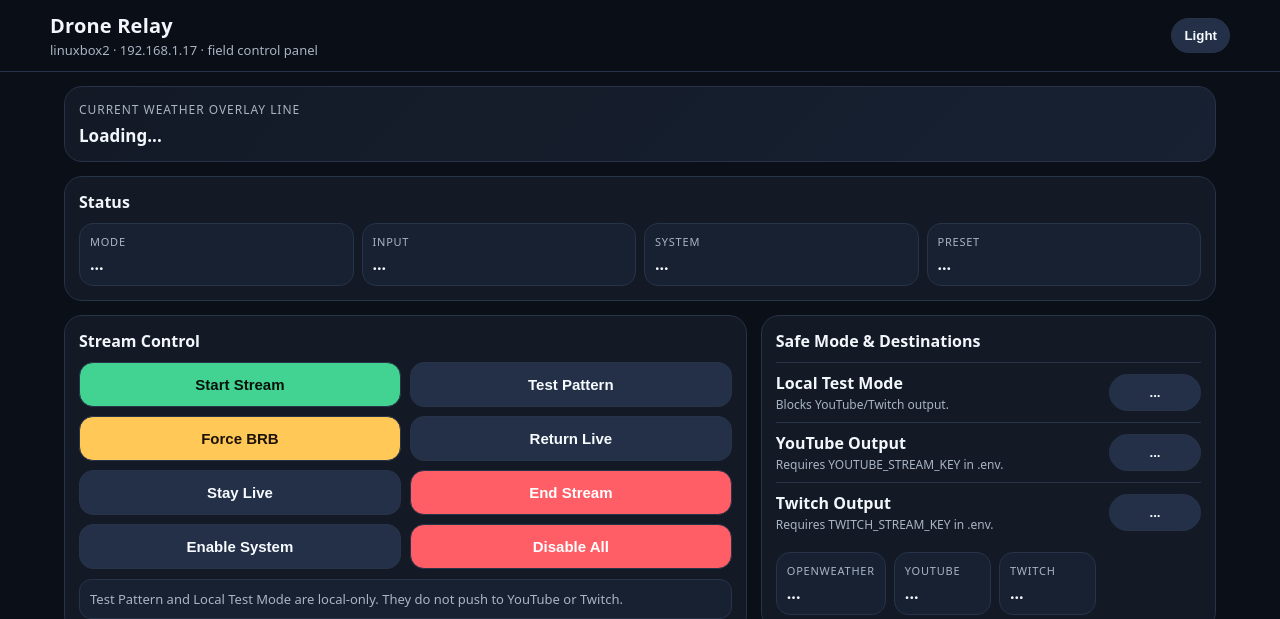
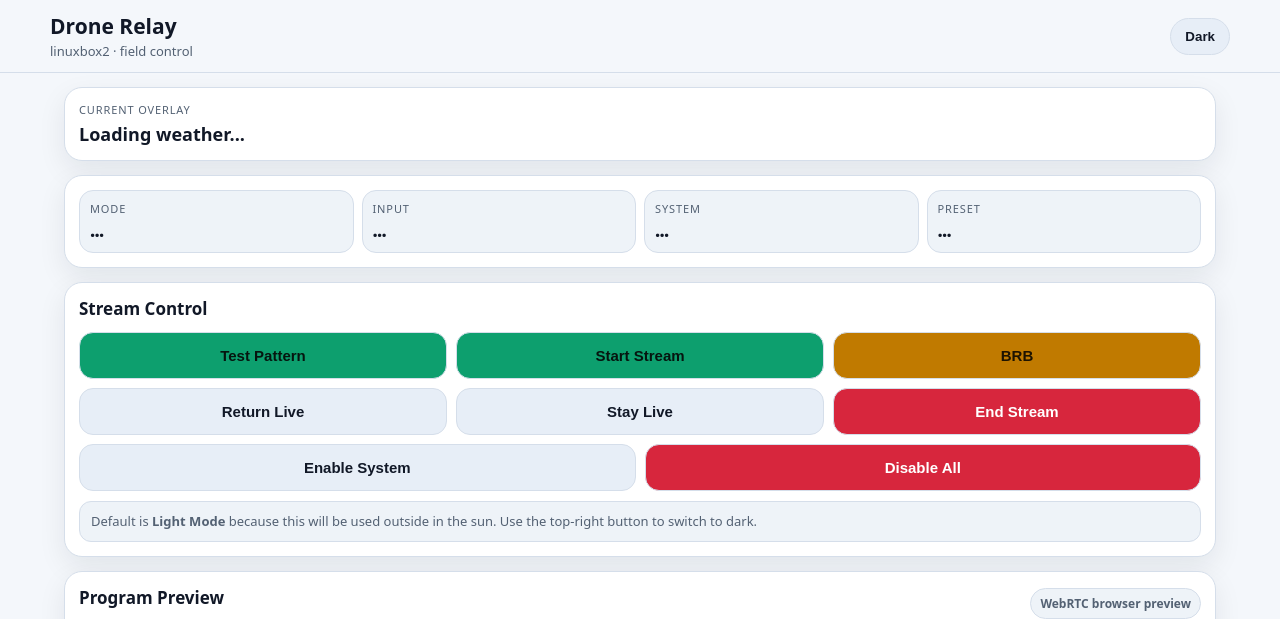
Before and after one commit to jamesking210/drone-relay-docker, a Flask app: page /admin in a window 1280 px wide. Shown: the top 619 px of the page. Run offline with Flask 3, Linux system fonts and the light colour scheme; the visitor is signed in with stand-in values (Sample User, id 1); data that the repository does not hold is empty; parts of the project's set-up code (start-up, migrations or seed data) failed here and were passed over.

Commit message:
Add files via upload

```diff
--- a/app/main.py
+++ b/app/main.py
@@ -379,7 +379,7 @@ def start_ffmpeg(kind: str) -> None:
         audio_filter = f"[{audio_index}:a]volume={volume},aresample=44100[aout]"
     elif kind != "test_pattern" and settings.get("drone_audio_enabled", False):
         # Use drone/BRB audio if present; this can fail if no audio exists, so default is off.
-        audio_filter = "[0:a]aresample=44100[aout]"
+        audio_filter = f"[0:a]volume={float(settings.get('drone_volume', 1.0))},aresample=44100[aout]"
     else:
         cmd += ["-f", "lavfi", "-i", "anullsrc=channel_layout=stereo:sample_rate=44100"]
         audio_filter = f"[{audio_index}:a]aresample=44100[aout]"
--- a/app/static/admin.css
+++ b/app/static/admin.css
@@ -1,4 +1,19 @@
 :root {
+  --bg: #f4f7fb;
+  --panel: #ffffff;
+  --panel2: #eef3f8;
+  --text: #111827;
+  --muted: #536173;
+  --border: #d5deea;
+  --accent: #0d9f6e;
+  --danger: #d7263d;
+  --warn: #c07a00;
+  --button: #e7eef7;
+  --buttonText: #111827;
+  --shadow: 0 10px 28px rgba(15, 23, 42, .08);
+}
+
+:root.dark {
   --bg: #0b0f17;
   --panel: #131a26;
   --panel2: #172132;
@@ -10,212 +25,160 @@
   --warn: #ffc857;
   --button: #233047;
   --buttonText: #f7fbff;
-}
-
-:root.light {
-  --bg: #f5f7fb;
-  --panel: #ffffff;
-  --panel2: #eef3f8;
-  --text: #111827;
-  --muted: #526070;
-  --border: #d7dee8;
-  --accent: #0f9f6e;
-  --danger: #d7263d;
-  --warn: #b7791f;
-  --button: #e6edf5;
-  --buttonText: #111827;
+  --shadow: none;
 }
 
 * { box-sizing: border-box; }
-
 body {
   margin: 0;
   font-family: system-ui, -apple-system, Segoe UI, Roboto, Arial, sans-serif;
   background: var(--bg);
   color: var(--text);
 }
-
 a { color: var(--accent); }
 
 .topbar {
   position: sticky;
   top: 0;
   z-index: 10;
-  background: color-mix(in srgb, var(--bg) 92%, transparent);
+  background: color-mix(in srgb, var(--bg) 94%, transparent);
   backdrop-filter: blur(12px);
   border-bottom: 1px solid var(--border);
   padding: 12px;
 }
-
 .topbar-inner {
   max-width: 1180px;
   margin: 0 auto;
   display: flex;
+  gap: 12px;
   align-items: center;
-  gap: 12px;
 }
-
-.brand {
-  flex: 1;
-}
-
-.brand h1 {
-  font-size: 20px;
-  margin: 0;
-  letter-spacing: .2px;
-}
-
-.brand .sub {
-  color: var(--muted);
-  font-size: 13px;
-  margin-top: 2px;
-}
-
+.brand { flex: 1; }
+.brand h1 { font-size: 21px; margin: 0; }
+.brand .sub { color: var(--muted); font-size: 13px; margin-top: 2px; }
 .theme-btn {
   border: 1px solid var(--border);
   background: var(--button);
   color: var(--buttonText);
   border-radius: 999px;
-  padding: 9px 12px;
-  font-weight: 700;
+  padding: 10px 14px;
+  font-weight: 900;
 }
 
-.container {
-  max-width: 1180px;
-  margin: 0 auto;
-  padding: 14px;
-}
-
-.weather-line {
+.container { max-width: 1180px; margin: 0 auto; padding: 14px; }
+.hero, .card {
+  background: var(--panel);
   border: 1px solid var(--border);
-  background: linear-gradient(135deg, var(--panel), var(--panel2));
   border-radius: 18px;
+  box-shadow: var(--shadow);
   padding: 14px;
   margin-bottom: 14px;
 }
-
-.weather-line .label {
+.eyebrow, .name {
   color: var(--muted);
-  font-size: 12px;
+  font-size: 11px;
   text-transform: uppercase;
   letter-spacing: .08em;
-  margin-bottom: 6px;
 }
+.weather-text { font-size: 18px; font-weight: 900; margin-top: 6px; line-height: 1.25; }
+.card h2 { font-size: 17px; margin: 0 0 12px; }
+.card-head { display:flex; align-items:center; justify-content:space-between; gap:10px; }
+.pill { background: var(--panel2); border:1px solid var(--border); border-radius:999px; padding:6px 9px; color:var(--muted); font-size:12px; font-weight:800; }
 
-.weather-line .value {
-  font-size: 17px;
-  font-weight: 800;
-}
-
-.grid {
-  display: grid;
-  grid-template-columns: 1.2fr .8fr;
-  gap: 14px;
-}
-
-.card {
-  background: var(--panel);
-  border: 1px solid var(--border);
-  border-radius: 18px;
-  padding: 14px;
-  margin-bottom: 14px;
-}
-
-.card h2 {
-  font-size: 16px;
-  margin: 0 0 10px;
-}
-
-.status-grid {
+.status-grid, .key-row {
   display: grid;
   grid-template-columns: repeat(4, 1fr);
   gap: 8px;
 }
-
+.key-row { grid-template-columns: repeat(3, 1fr); margin-top: 12px; }
 .stat {
   background: var(--panel2);
   border: 1px solid var(--border);
   border-radius: 14px;
   padding: 10px;
 }
-
-.stat .name {
-  color: var(--muted);
-  font-size: 11px;
-  text-transform: uppercase;
-  letter-spacing: .07em;
-}
-
-.stat .val {
-  font-size: 16px;
-  font-weight: 900;
-  margin-top: 4px;
-}
-
+.val { font-size: 16px; font-weight: 950; margin-top: 4px; }
 .val.good { color: var(--accent); }
 .val.bad { color: var(--danger); }
 .val.warn { color: var(--warn); }
 
-.button-grid {
-  display: grid;
-  grid-template-columns: repeat(2, 1fr);
-  gap: 9px;
-}
-
+.button-grid { display: grid; gap: 9px; }
+.main-actions { grid-template-columns: repeat(3, 1fr); }
+.small-actions { grid-template-columns: repeat(2, 1fr); margin-top: 9px; }
 .btn {
   border: 1px solid var(--border);
   background: var(--button);
   color: var(--buttonText);
-  padding: 13px 12px;
+  padding: 14px 12px;
   border-radius: 14px;
   font-size: 15px;
-  font-weight: 800;
+  font-weight: 900;
   cursor: pointer;
   width: 100%;
 }
-
-.btn.primary { background: var(--accent); color: #07120d; }
-.btn.danger { background: var(--danger); color: white; }
+.btn.primary { background: var(--accent); color: #06150f; }
+.btn.danger { background: var(--danger); color: #fff; }
 .btn.warn { background: var(--warn); color: #1d1300; }
 .btn:active { transform: translateY(1px); }
 
-.toggle-row, .form-row {
+.notice {
+  margin-top: 10px;
+  padding: 11px;
+  border-radius: 12px;
+  background: var(--panel2);
+  border: 1px solid var(--border);
+  color: var(--muted);
+  font-size: 13px;
+  line-height: 1.35;
+}
+.preview-box {
+  background: #000;
+  border: 1px solid var(--border);
+  border-radius: 16px;
+  overflow: hidden;
+  min-height: 320px;
+}
+.preview-box iframe {
+  width: 100%;
+  height: 420px;
+  display: block;
+  border: 0;
+  background: #000;
+}
+.url-list { display: grid; grid-template-columns: repeat(2, 1fr); gap: 9px; }
+.url-item {
+  border: 1px solid var(--border);
+  border-radius: 14px;
+  background: var(--panel2);
+  padding: 11px;
+}
+.url-item .title { color: var(--muted); text-transform: uppercase; letter-spacing:.07em; font-size:11px; }
+.url-item code { display:block; margin-top:5px; word-break: break-all; font-size: 13px; }
+
+.grid { display: grid; grid-template-columns: 1fr 1fr; gap: 14px; }
+.toggle-row, .form-row, .slider-row {
+  border-top: 1px solid var(--border);
+  padding: 10px 0;
+}
+.toggle-row:first-child, .form-row:first-child, .slider-row:first-child { border-top: 0; }
+.toggle-row {
   display: grid;
   grid-template-columns: 1fr auto;
   gap: 10px;
   align-items: center;
-  padding: 9px 0;
-  border-top: 1px solid var(--border);
 }
-
-.toggle-row:first-child, .form-row:first-child { border-top: 0; }
-
-.toggle-label strong, .form-row label {
-  display: block;
-  font-weight: 800;
-}
-
-.help {
-  color: var(--muted);
-  font-size: 12px;
-  margin-top: 2px;
-}
-
+.help { color: var(--muted); font-size: 12px; margin-top: 2px; }
 .toggle-btn {
-  min-width: 92px;
+  min-width: 86px;
   border: 1px solid var(--border);
   border-radius: 999px;
   padding: 10px 12px;
-  font-weight: 900;
+  font-weight: 950;
   background: var(--button);
   color: var(--buttonText);
 }
-
-.toggle-btn.on {
-  background: var(--accent);
-  color: #07120d;
-}
-
+.toggle-btn.on { background: var(--accent); color: #06150f; }
+.form-row label, .slider-row label { display:block; font-weight: 850; margin-bottom: 7px; }
 input, select {
   width: 100%;
   padding: 11px;
@@ -224,79 +187,19 @@ input, select {
   background: var(--panel2);
   color: var(--text);
 }
+input[type="range"] { padding: 0; accent-color: var(--accent); height: 34px; }
 
-input[type="file"] {
-  padding: 9px;
+@media (max-width: 820px) {
+  .container { padding: 10px; }
+  .grid, .status-grid, .key-row, .url-list { grid-template-columns: 1fr; }
+  .main-actions { grid-template-columns: 1fr 1fr; }
+  .small-actions { grid-template-columns: 1fr 1fr; }
+  .preview-box { min-height: 210px; }
+  .preview-box iframe { height: 260px; }
+  .brand h1 { font-size: 19px; }
 }
 
-.preview-grid {
-  display: grid;
-  grid-template-columns: 1fr 1fr;
-  gap: 10px;
+@media (max-width: 430px) {
+  .main-actions, .small-actions { grid-template-columns: 1fr; }
+  .btn { padding: 15px 12px; }
 }
-
-.preview-box {
-  background: #000;
-  border-radius: 14px;
-  border: 1px solid var(--border);
-  overflow: hidden;
-  min-height: 120px;
-  display: grid;
-  place-items: center;
-}
-
-.preview-box video {
-  width: 100%;
-  display: block;
-}
-
-.url-list {
-  display: grid;
-  gap: 8px;
-}
-
-.url-item {
-  border: 1px solid var(--border);
-  border-radius: 12px;
-  background: var(--panel2);
-  padding: 10px;
-}
-
-.url-item .title {
-  font-size: 12px;
-  color: var(--muted);
-  text-transform: uppercase;
-  letter-spacing: .07em;
-}
-
-.url-item code {
-  word-break: break-all;
-  font-size: 13px;
-}
-
-.notice {
-  padding: 10px;
-  border-radius: 12px;
-  background: var(--panel2);
-  border: 1px solid var(--border);
-  color: var(--muted);
-  font-size: 13px;
-}
-
-@media (max-width: 820px) {
-  .grid, .preview-grid, .status-grid {
-    grid-template-columns: 1fr;
-  }
-
-  .button-grid {
-    grid-template-columns: 1fr;
-  }
-
-  .topbar-inner {
-    align-items: flex-start;
-  }
-
-  .brand h1 {
-    font-size: 18px;
-  }
-}
--- a/app/static/admin.js
+++ b/app/static/admin.js
@@ -4,14 +4,14 @@ function qs(sel) { return document.querySelector(sel); }
 function qsa(sel) { return [...document.querySelectorAll(sel)]; }
 
 function getTheme() {
-  return localStorage.getItem("droneRelayTheme") || "dark";
+  return localStorage.getItem("droneRelayTheme") || "light";
 }
 
 function applyTheme(theme) {
-  document.documentElement.classList.toggle("light", theme === "light");
+  document.documentElement.classList.toggle("dark", theme === "dark");
   localStorage.setItem("droneRelayTheme", theme);
   const btn = qs("#themeToggle");
-  if (btn) btn.textContent = theme === "light" ? "Dark" : "Light";
+  if (btn) btn.textContent = theme === "dark" ? "Light" : "Dark";
 }
 
 async function api(path, opts = {}) {
@@ -40,6 +40,10 @@ function setClass(id, cls) {
   const el = qs(`#${id}`);
   if (!el) return;
   el.className = "val " + cls;
+}
+
+function pct(v) {
+  return `${Math.round(Number(v || 0) * 100)}%`;
 }
 
 function bindActionButtons() {
@@ -77,6 +81,13 @@ function bindToggleButtons() {
   });
 }
 
+function bindSliders() {
+  const mp3 = qs("#mp3_volume");
+  const drone = qs("#drone_volume");
+  if (mp3) mp3.addEventListener("input", () => setText("mp3VolumeLabel", pct(mp3.value)));
+  if (drone) drone.addEventListener("input", () => setText("droneVolumeLabel", pct(drone.value)));
+}
+
 function renderToggle(btn, on) {
   btn.dataset.value = on ? "true" : "false";
   btn.textContent = on ? "ON" : "OFF";
@@ -88,11 +99,11 @@ async function saveSettings() {
     location_label: qs("#location_label").value,
     fallback_zip: qs("#fallback_zip").value,
     manual_zip: qs("#manual_zip").value,
-    weather_refresh_seconds: Number(qs("#weather_refresh_seconds").value || 30),
     video_bitrate: qs("#video_bitrate").value,
     brb_delay_seconds: Number(qs("#brb_delay_seconds").value || 5),
     end_timeout_seconds: Number(qs("#end_timeout_seconds").value || 300),
     mp3_volume: Number(qs("#mp3_volume").value || 0.35),
+    drone_volume: Number(qs("#drone_volume").value || 1),
     active_audio: qs("#active_audio").value,
     active_brb: qs("#active_brb").value
   };
@@ -124,6 +135,7 @@ async function uploadFile(kind) {
     return;
   }
 
+  input.value = "";
   await refreshStatus();
   alert("Uploaded");
 }
@@ -159,14 +171,21 @@ async function refreshStatus() {
     qsa(`[data-toggle="${key}"]`).forEach(btn => renderToggle(btn, !!val));
   });
 
-  ["location_label", "fallback_zip", "manual_zip", "weather_refresh_seconds", "video_bitrate", "brb_delay_seconds", "end_timeout_seconds", "mp3_volume"].forEach(id => {
+  ["location_label", "fallback_zip", "manual_zip", "video_bitrate", "brb_delay_seconds", "end_timeout_seconds"].forEach(id => {
     const el = qs(`#${id}`);
     if (el && document.activeElement !== el && data.settings[id] !== undefined) el.value = data.settings[id];
   });
 
+  const mp3 = qs("#mp3_volume");
+  if (mp3 && document.activeElement !== mp3) mp3.value = data.settings.mp3_volume ?? 0.35;
+  setText("mp3VolumeLabel", pct(mp3 ? mp3.value : data.settings.mp3_volume));
+
+  const drone = qs("#drone_volume");
+  if (drone && document.activeElement !== drone) drone.value = data.settings.drone_volume ?? 1;
+  setText("droneVolumeLabel", pct(drone ? drone.value : data.settings.drone_volume));
+
   fillSelect("#active_audio", data.audio_files || [], data.settings.active_audio || "");
   fillSelect("#active_brb", data.brb_files || [], data.settings.active_brb || "");
-
   setUrls(data.urls);
 }
 
@@ -193,11 +212,12 @@ document.addEventListener("DOMContentLoaded", () => {
   applyTheme(getTheme());
 
   qs("#themeToggle").addEventListener("click", () => {
-    applyTheme(getTheme() === "light" ? "dark" : "light");
+    applyTheme(getTheme() === "dark" ? "light" : "dark");
   });
 
   bindActionButtons();
   bindToggleButtons();
+  bindSliders();
 
   qs("#saveSettings").addEventListener("click", saveSettings);
   qs("#uploadAudioBtn").addEventListener("click", () => uploadFile("audio"));
--- a/app/templates/admin.html
+++ b/app/templates/admin.html
@@ -11,20 +11,21 @@
     <div class="topbar-inner">
       <div class="brand">
         <h1>Drone Relay</h1>
-        <div class="sub">linuxbox2 · 192.168.1.17 · field control panel</div>
+        <div class="sub">linuxbox2 · field control</div>
       </div>
-      <button id="themeToggle" class="theme-btn">Light</button>
+      <button id="themeToggle" class="theme-btn">Dark</button>
     </div>
   </div>
 
   <main class="container">
-    <section class="weather-line">
-      <div class="label">Current weather overlay line</div>
-      <div class="value" id="weatherLine">Loading...</div>
+    <section class="hero">
+      <div>
+        <div class="eyebrow">Current overlay</div>
+        <div id="weatherLine" class="weather-text">Loading weather...</div>
+      </div>
     </section>
 
-    <section class="card">
-      <h2>Status</h2>
+    <section class="card status-card">
       <div class="status-grid">
         <div class="stat"><div class="name">Mode</div><div class="val" id="mode">...</div></div>
         <div class="stat"><div class="name">Input</div><div class="val" id="input">...</div></div>
@@ -33,81 +34,55 @@
       </div>
     </section>
 
-    <div class="grid">
-      <div>
-        <section class="card">
+    <section class="card control-card">
       <h2>Stream Control</h2>
-          <div class="button-grid">
+      <div class="button-grid main-actions">
+        <button class="btn primary" data-action="test-pattern">Test Pattern</button>
         <button class="btn primary" data-action="start">Start Stream</button>
-            <button class="btn" data-action="test-pattern">Test Pattern</button>
-            <button class="btn warn" data-action="brb">Force BRB</button>
+        <button class="btn warn" data-action="brb">BRB</button>
         <button class="btn" data-action="live">Return Live</button>
         <button class="btn" data-action="stay-live">Stay Live</button>
         <button class="btn danger" data-action="stop">End Stream</button>
+      </div>
+      <div class="button-grid small-actions">
         <button class="btn" data-action="enable-system">Enable System</button>
         <button class="btn danger" data-action="disable-all">Disable All</button>
       </div>
-          <div class="notice" style="margin-top:10px;">
-            Test Pattern and Local Test Mode are local-only. They do not push to YouTube or Twitch.
-          </div>
+      <div class="notice">Default is <b>Light Mode</b> because this will be used outside in the sun. Use the top-right button to switch to dark.</div>
     </section>
 
     <section class="card">
-          <h2>Previews</h2>
-          <div class="preview-grid">
-            <div>
-              <div class="help">Raw drone HLS</div>
+      <div class="card-head">
+        <h2>Program Preview</h2>
+        <span class="pill">WebRTC browser preview</span>
+      </div>
       <div class="preview-box">
-                <video controls muted playsinline src="http://192.168.1.17:8888/live/drone/index.m3u8"></video>
+        <iframe id="programFrame" title="Program WebRTC Preview" src="http://192.168.1.17:8889/live/program" allow="autoplay; fullscreen; picture-in-picture"></iframe>
       </div>
-            </div>
-            <div>
-              <div class="help">Final program HLS</div>
-              <div class="preview-box">
-                <video controls muted playsinline src="http://192.168.1.17:8888/live/program/index.m3u8"></video>
-              </div>
-            </div>
-          </div>
+      <div class="notice">The old HTML video preview caused “No video with supported format / MIME type found.” This preview uses the MediaMTX WebRTC page instead. For VLC/OBS, use the output URLs below.</div>
     </section>
 
     <section class="card">
-          <h2>Ingest / Output Notes</h2>
+      <h2>Ingest / Output URLs</h2>
       <div id="urlList" class="url-list"></div>
-          <div class="notice" style="margin-top:10px;">
-            Use the HLS Program Output URL in VLC or OBS as a Media Source/Browser test. Use the RTMP Program Output URL if you want another encoder/OBS instance to pull from the local program feed.
-          </div>
     </section>
-      </div>
 
-      <div>
+    <div class="grid">
       <section class="card">
-          <h2>Safe Mode & Destinations</h2>
-
+        <h2>Modes</h2>
         <div class="toggle-row">
-            <div class="toggle-label">
-              <strong>Local Test Mode</strong>
-              <div class="help">Blocks YouTube/Twitch output.</div>
-            </div>
+          <div><strong>Local Test Mode</strong><div class="help">Blocks YouTube/Twitch. Best default while testing.</div></div>
           <button class="toggle-btn" data-toggle="local_test_mode">...</button>
         </div>
-
         <div class="toggle-row">
-            <div class="toggle-label">
-              <strong>YouTube Output</strong>
-              <div class="help">Requires YOUTUBE_STREAM_KEY in .env.</div>
-            </div>
+          <div><strong>YouTube</strong><div class="help">Uses key from .env.</div></div>
           <button class="toggle-btn" data-toggle="youtube_enabled">...</button>
         </div>
-
         <div class="toggle-row">
-            <div class="toggle-label">
-              <strong>Twitch Output</strong>
-              <div class="help">Requires TWITCH_STREAM_KEY in .env.</div>
-            </div>
+          <div><strong>Twitch</strong><div class="help">Uses key from .env.</div></div>
           <button class="toggle-btn" data-toggle="twitch_enabled">...</button>
         </div>
-
-          <div class="status-grid" style="margin-top:10px;">
+        <div class="key-row">
           <div class="stat"><div class="name">OpenWeather</div><div class="val" id="owmKey">...</div></div>
           <div class="stat"><div class="name">YouTube</div><div class="val" id="youtubeKey">...</div></div>
           <div class="stat"><div class="name">Twitch</div><div class="val" id="twitchKey">...</div></div>
@@ -115,58 +90,58 @@
       </section>
 
       <section class="card">
+        <h2>Audio</h2>
+        <div class="toggle-row">
+          <div><strong>Background MP3</strong><div class="help">Loop selected MP3.</div></div>
+          <button class="toggle-btn" data-toggle="mp3_enabled">...</button>
+        </div>
+        <div class="slider-row">
+          <label for="mp3_volume"><strong>MP3 Volume</strong> <span id="mp3VolumeLabel">35%</span></label>
+          <input id="mp3_volume" type="range" min="0" max="1" step="0.05">
+        </div>
+        <div class="toggle-row">
+          <div><strong>Drone Audio</strong><div class="help">Use drone audio if available.</div></div>
+          <button class="toggle-btn" data-toggle="drone_audio_enabled">...</button>
+        </div>
+        <div class="slider-row">
+          <label for="drone_volume"><strong>Drone Volume</strong> <span id="droneVolumeLabel">100%</span></label>
+          <input id="drone_volume" type="range" min="0" max="1" step="0.05">
+        </div>
+        <div class="form-row"><label>Active MP3</label><select id="active_audio"></select></div>
+        <div class="form-row"><label>Upload MP3</label><input id="upload_audio" type="file" accept=".mp3,audio/mpeg"></div>
+        <button id="uploadAudioBtn" class="btn">Upload MP3</button>
+      </section>
+
+      <section class="card">
         <h2>Weather</h2>
         <div class="toggle-row">
-            <div class="toggle-label"><strong>Weather Overlay</strong><div class="help">Top bar weather on final program.</div></div>
+          <div><strong>Weather Overlay</strong><div class="help">Shows top bar on final program.</div></div>
           <button class="toggle-btn" data-toggle="weather_enabled">...</button>
         </div>
         <div class="toggle-row">
-            <div class="toggle-label"><strong>Show Gusts</strong><div class="help">Good for drone flying.</div></div>
+          <div><strong>Gusts</strong><div class="help">Useful for drone flying.</div></div>
           <button class="toggle-btn" data-toggle="show_gusts">...</button>
         </div>
         <div class="toggle-row">
-            <div class="toggle-label"><strong>Show Visibility</strong><div class="help">Adds VIS value.</div></div>
+          <div><strong>Visibility</strong><div class="help">Adds VIS value.</div></div>
           <button class="toggle-btn" data-toggle="show_visibility">...</button>
         </div>
-
         <div class="form-row"><label>Location Label</label><input id="location_label"></div>
         <div class="form-row"><label>Fallback ZIP</label><input id="fallback_zip"></div>
         <div class="form-row"><label>Manual ZIP</label><input id="manual_zip" placeholder="optional"></div>
-          <div class="form-row"><label>Refresh Seconds</label><input id="weather_refresh_seconds" type="number" min="15"></div>
-
-          <button id="refreshWeatherBtn" class="btn" style="margin-top:10px;">Refresh Weather</button>
+        <button id="refreshWeatherBtn" class="btn">Refresh Weather</button>
       </section>
 
       <section class="card">
-          <h2>Audio & BRB</h2>
-          <div class="toggle-row">
-            <div class="toggle-label"><strong>Drone Audio</strong><div class="help">Use drone audio if available.</div></div>
-            <button class="toggle-btn" data-toggle="drone_audio_enabled">...</button>
-          </div>
-          <div class="toggle-row">
-            <div class="toggle-label"><strong>Background MP3</strong><div class="help">Loop selected MP3.</div></div>
-            <button class="toggle-btn" data-toggle="mp3_enabled">...</button>
-          </div>
-
-          <div class="form-row"><label>MP3 Volume</label><input id="mp3_volume" type="number" step="0.05" min="0" max="1"></div>
-          <div class="form-row"><label>Active MP3</label><select id="active_audio"></select></div>
+        <h2>BRB / Encode</h2>
         <div class="form-row"><label>Active BRB</label><select id="active_brb"></select></div>
+        <div class="form-row"><label>Upload BRB MP4</label><input id="upload_brb" type="file" accept=".mp4,video/mp4"></div>
+        <button id="uploadBrbBtn" class="btn">Upload BRB MP4</button>
         <div class="form-row"><label>BRB Delay Seconds</label><input id="brb_delay_seconds" type="number" min="0"></div>
         <div class="form-row"><label>Auto-End Seconds</label><input id="end_timeout_seconds" type="number" min="30"></div>
-
-          <div class="form-row"><label>Upload MP3</label><input id="upload_audio" type="file" accept=".mp3,audio/mpeg"></div>
-          <button id="uploadAudioBtn" class="btn">Upload MP3</button>
-
-          <div class="form-row" style="margin-top:10px;"><label>Upload BRB MP4</label><input id="upload_brb" type="file" accept=".mp4,video/mp4"></div>
-          <button id="uploadBrbBtn" class="btn">Upload BRB MP4</button>
+        <div class="form-row"><label>Video Bitrate</label><input id="video_bitrate" placeholder="6000k"></div>
+        <button id="saveSettings" class="btn primary">Save Settings</button>
       </section>
-
-        <section class="card">
-          <h2>Encoding</h2>
-          <div class="form-row"><label>Video Bitrate</label><input id="video_bitrate" placeholder="6000k"></div>
-          <button id="saveSettings" class="btn primary" style="margin-top:10px;">Save Settings</button>
-        </section>
-      </div>
     </div>
   </main>
 
```
Also changed, not shown: README.md. Lines whose indentation alone changed are shown as unchanged.
